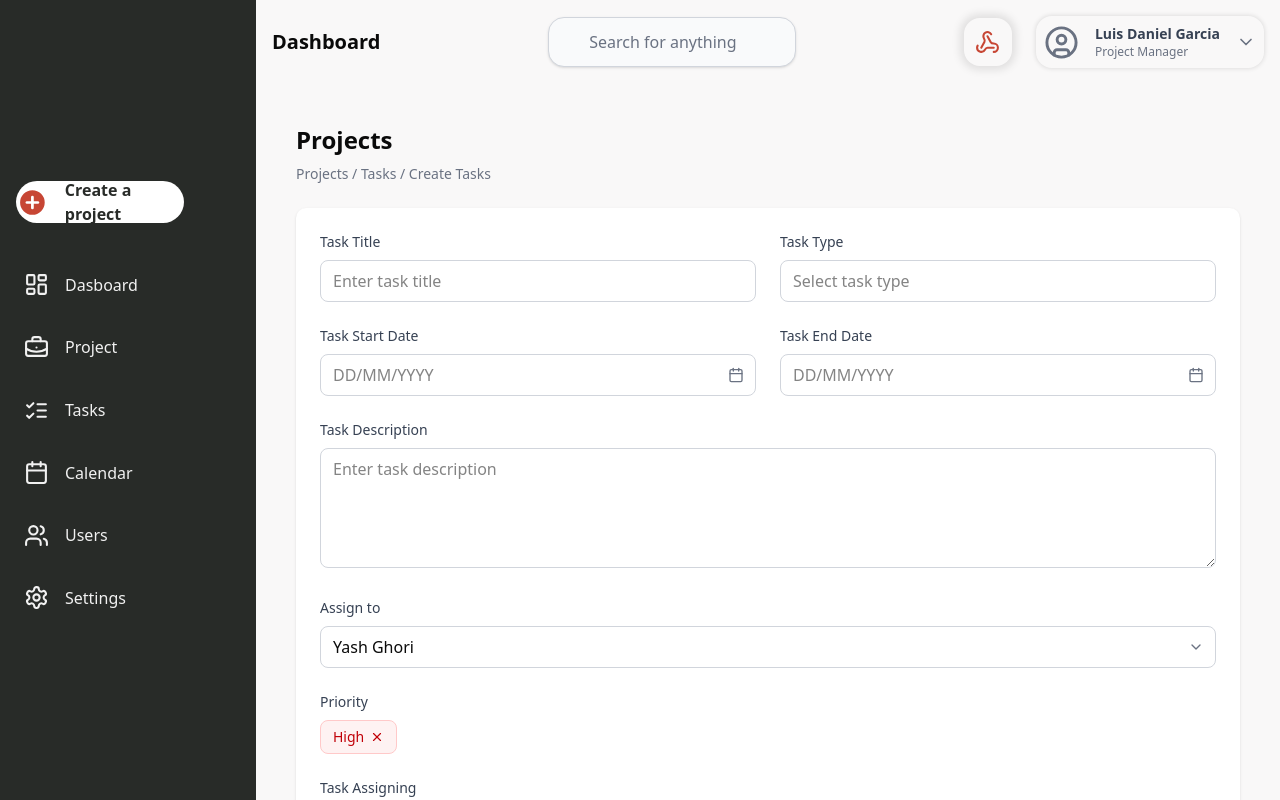
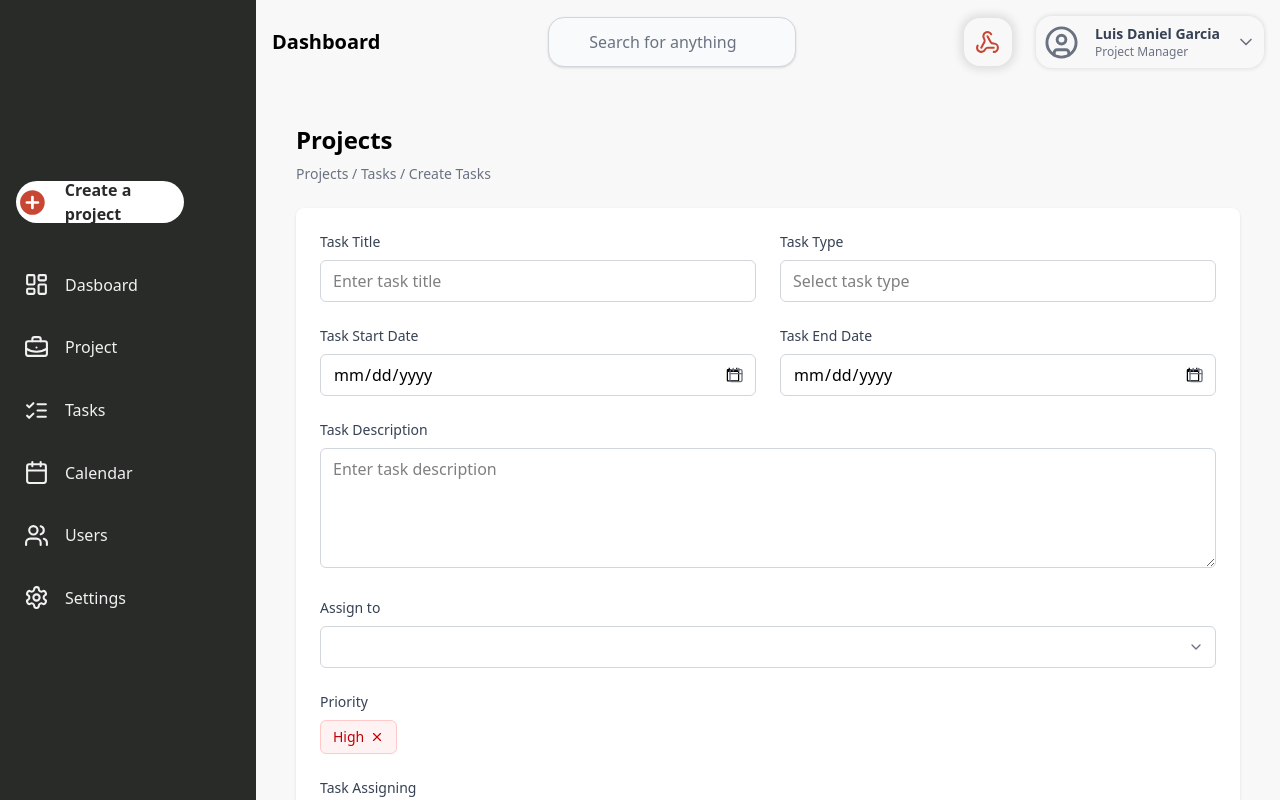
Before and after one commit to HEmilGS/OracleBot, a React (Vite) app: page /create in a window 1280 px wide. Shown: the top 800 px of the page. Built offline with nearby package versions, Linux system fonts and the light colour scheme.

Commit message:
objects done

```diff
--- a/src/App.tsx
+++ b/src/App.tsx
@@ -1,18 +1,20 @@
-
+import React, { useState } from "react";
 import SideBar from "./Components/SideBar";
-import Header from "./Components/header";
+import Header from "./Components/Header";
 import FocusMode from "./pages/FocusMode";
 import CreateTask from "./pages/CreateTask";
 import Dashboard from "./pages/Dashboard";
 import Tasks from "./pages/Tasks";
-import { BrowserRouter as Router, Route } from 'react-router-dom'
+import { BrowserRouter as Router, Route, Routes } from 'react-router-dom';
+import { Task } from './types/Task';
 
+const App: React.FC = () => {
+  const [tasks, setTasks] = useState<Task[]>([]);
 
-import "./App.css";
+  const addTask = (task: Task) => {
+    setTasks([...tasks, task]);
+  };
 
-import { Routes } from "react-router-dom";
-
-function App() {
   return (
     <div className="flex bg-[#F9F8F8]">
       <Router>
@@ -22,14 +24,15 @@ function App() {
           <div className="p-4">
             <Routes>
               <Route path="/" element={<Dashboard />} />
-              <Route path="/tasks" element={<Tasks />} />
-              <Route path="/focus" element={<FocusMode />} />
-              <Route path="/create" element={<CreateTask />} />
+              <Route path="/tasks" element={<Tasks tasks={tasks} />} />
+              <Route path="/focus" element={<FocusMode tasks={tasks} />} />
+              <Route path="/create" element={<CreateTask addTask={addTask} />} />
             </Routes>
           </div>
         </div>
       </Router>
     </div>
-  )
-}
+  );
+};
+
 export default App;
--- a/src/pages/CreateTask.tsx
+++ b/src/pages/CreateTask.tsx
@@ -1,8 +1,8 @@
 "use client"
 
-import type React from "react"
-import { useState } from "react"
+import React, { useState } from "react"
 import { Calendar, ChevronDown, X } from "lucide-react"
+import { Task } from "../types/Task"
 
 // Componentes inline con clases de Tailwind
 const Button = ({
@@ -47,17 +47,60 @@ const Badge = ({ children, className = "", ...props }: React.HTMLAttributes<HTML
   )
 }
 
-export default function CreateTask() {
-  const [priority, setPriority] = useState<string>("High")
-  const [status, setStatus] = useState<string>("Pending")
-
-  const handleRemovePriority = () => {
-    setPriority("")
+interface CreateTaskProps {
+  addTask: (task: Task) => void;
 }
 
-  const handleRemoveStatus = () => {
-    setStatus("")
-  }
+export default function CreateTask({ addTask }: CreateTaskProps) {
+  const [task, setTask] = useState<Task>({
+    id: 0,
+    title: '',
+    type: '',
+    startDate: '',
+    dueDate: '',
+    description: '',
+    assignee: '', // Valor por defecto
+    priority: 'High',
+    state: 'Pending'
+  });
+
+  const handleChange = (e: React.ChangeEvent<HTMLInputElement | HTMLTextAreaElement>) => {
+    const { name, value } = e.target;
+    setTask(prevTask => ({
+      ...prevTask,
+      [name]: value
+    }));
+  };
+
+  const handlePriorityChange = (priority: string) => {
+    setTask(prevTask => ({
+      ...prevTask,
+      priority
+    }));
+  };
+
+  const handleStatusChange = (state: string) => {
+    setTask(prevTask => ({
+      ...prevTask,
+      state
+    }));
+  };
+
+  const handleSubmit = (e: React.FormEvent) => {
+    e.preventDefault();
+    addTask({ ...task, id: Date.now() }); // Usamos el timestamp como ID único
+    setTask({
+      id: 0,
+      title: '',
+      type: '',
+      startDate: '',
+      dueDate: '',
+      description: '',
+      assignee: '',
+      priority: 'High',
+      state: 'Pending'
+    });
+  };
 
   return (
     <div className="p-6">
@@ -68,19 +111,33 @@ export default function CreateTask() {
         </div>
       </div>
 
-      <div className="bg-white rounded-lg shadow-sm p-6">
+      <form onSubmit={handleSubmit} className="bg-white rounded-lg shadow-sm p-6">
         <div className="grid grid-cols-1 md:grid-cols-2 gap-6 mb-6">
           <div className="space-y-2">
             <label htmlFor="task-title" className="block text-sm font-medium text-gray-700">
               Task Title
             </label>
-            <Input id="task-title" placeholder="Enter task title" />
+            <Input
+              id="task-title"
+              name="title"
+              value={task.title}
+              onChange={handleChange}
+              placeholder="Enter task title"
+              required
+            />
           </div>
           <div className="space-y-2">
             <label htmlFor="task-type" className="block text-sm font-medium text-gray-700">
               Task Type
             </label>
-            <Input id="task-type" placeholder="Select task type" />
+            <Input
+              id="task-type"
+              name="type"
+              value={task.type}
+              onChange={handleChange}
+              placeholder="Select task type"
+              required
+            />
           </div>
         </div>
 
@@ -90,7 +147,14 @@ export default function CreateTask() {
               Task Start Date
             </label>
             <div className="relative">
-              <Input id="start-date" placeholder="DD/MM/YYYY" className="pr-10" />
+              <Input
+                id="start-date"
+                name="startDate"
+                type="date"
+                value={task.startDate}
+                onChange={handleChange}
+                required
+              />
               <Calendar className="absolute right-3 top-1/2 -translate-y-1/2 h-4 w-4 text-gray-500" />
             </div>
           </div>
@@ -99,7 +163,14 @@ export default function CreateTask() {
               Task End Date
             </label>
             <div className="relative">
-              <Input id="end-date" placeholder="DD/MM/YYYY" className="pr-10" />
+              <Input
+                id="end-date"
+                name="dueDate"
+                type="date"
+                value={task.dueDate}
+                onChange={handleChange}
+                required
+              />
               <Calendar className="absolute right-3 top-1/2 -translate-y-1/2 h-4 w-4 text-gray-500" />
             </div>
           </div>
@@ -109,7 +180,14 @@ export default function CreateTask() {
           <label htmlFor="task-description" className="block text-sm font-medium text-gray-700">
             Task Description
           </label>
-          <Textarea id="task-description" placeholder="Enter task description" />
+          <Textarea
+            id="task-description"
+            name="description"
+            value={task.description}
+            onChange={handleChange}
+            placeholder="Enter task description"
+            required
+          />
         </div>
 
         <div className="space-y-2 mb-6">
@@ -117,7 +195,14 @@ export default function CreateTask() {
             Assign to
           </label>
           <div className="relative">
-            <Input id="assign-to" value="Yash Ghori" className="pr-10" readOnly />
+            <Input
+              id="assign-to"
+              name="assignee"
+              value={task.assignee}
+              onChange={handleChange}
+              className="pr-10"
+              required
+            />
             <ChevronDown className="absolute right-3 top-1/2 -translate-y-1/2 h-4 w-4 text-gray-500" />
           </div>
         </div>
@@ -125,28 +210,36 @@ export default function CreateTask() {
         <div className="space-y-2 mb-6">
           <label className="block text-sm font-medium text-gray-700">Priority</label>
           <div className="flex flex-wrap gap-2">
-            {priority && (
-              <Badge className={priority === "High" ? "bg-red-50 text-red-700 border border-red-200" : ""}>
-                {priority}
-                <button onClick={handleRemovePriority} className="focus:outline-none">
+            <Badge
+              className={task.priority === "High" ? "bg-red-50 text-red-700 border border-red-200" : ""}
+            >
+              {task.priority}
+              <button
+                type="button"
+                onClick={() => handlePriorityChange("")}
+                className="focus:outline-none"
+              >
                 <X className="h-3.5 w-3.5" />
               </button>
             </Badge>
-            )}
           </div>
         </div>
 
         <div className="space-y-2 mb-8">
           <label className="block text-sm font-medium text-gray-700">Task Assigning</label>
           <div className="flex flex-wrap gap-2">
-            {status && (
-              <Badge className={status === "Pending" ? "bg-red-50 text-red-700 border border-red-200" : ""}>
-                {status}
-                <button onClick={handleRemoveStatus} className="focus:outline-none">
+            <Badge
+              className={task.state === "Pending" ? "bg-red-50 text-red-700 border border-red-200" : ""}
+            >
+              {task.state}
+              <button
+                type="button"
+                onClick={() => handleStatusChange("")}
+                className="focus:outline-none"
+              >
                 <X className="h-3.5 w-3.5" />
               </button>
             </Badge>
-            )}
           </div>
         </div>
 
@@ -158,7 +251,7 @@ export default function CreateTask() {
             Delete
           </Button>
         </div>
-      </div>
+      </form>
     </div>
   )
 }
--- a/src/pages/FocusMode.tsx
+++ b/src/pages/FocusMode.tsx
@@ -2,8 +2,13 @@
 
 import { useState, useRef, useEffect } from "react"
 import { ChevronDown, MessageSquare, Lightbulb, Check, Clock, User } from "lucide-react"
+import { Task } from "../types/Task" // Asegúrate de importar el tipo Task
 
-export default function FocusModeContent() {
+interface FocusModeContentProps {
+  tasks: Task[];
+}
+
+export default function FocusModeContent({ tasks }: FocusModeContentProps) {
   const [focusModeEnabled, setFocusModeEnabled] = useState(true)
   const [selectedPriority, setSelectedPriority] = useState("All")
   const [selectedDate, setSelectedDate] = useState("All")
@@ -110,7 +115,7 @@ export default function FocusModeContent() {
       </div>
 
       {/* Task list */}
-      <TaskList selectedPriority={selectedPriority} selectedDate={selectedDate} />
+      <TaskList tasks={tasks} selectedPriority={selectedPriority} selectedDate={selectedDate} />
 
       {/* Footer */}
       <div className="flex justify-end items-center gap-4 text-sm text-gray-500">
@@ -118,7 +123,7 @@ export default function FocusModeContent() {
           <div className="flex items-center justify-center w-4 h-4 rounded border border-gray-300 bg-gray-100">
             <Check className="h-3 w-3" />
           </div>
-          <span>50 tasks</span>
+          <span>{tasks.length} tasks</span>
         </div>
         <div className="flex items-center gap-1">
           <div className="flex items-center justify-center w-4 h-4 rounded border border-gray-300 bg-gray-100">
@@ -131,52 +136,15 @@ export default function FocusModeContent() {
   )
 }
 
-function TaskList({ selectedPriority, selectedDate }) {
-  const tasks = [
-    {
-      id: "40235",
-      title: "Make an Automatic Payment System that enable the design",
-      assignee: "Yash Ghori",
-      openedDays: 11,
-      timeSpent: "00:30:00",
-      priority: "High",
-      status: "Pending",
-      startDate: "2025-06-02", // Formato YYYY-MM-DD para facilitar la comparación
-      endDate: "2025-06-15",
-      description:
-        "Revisar y actualizar la lista de tareas pendientes para asegurar que todas estén asignadas y con fechas límite claras.",
-      avatar: "/placeholder.svg?height=40&width=40",
-    },
-    {
-      id: "40233",
-      title: "Make an Automatic Payment System that enable the design",
-      assignee: "Yash Ghori",
-      openedDays: 11,
-      timeSpent: "00:30:00",
-      priority: "Medium",
-      status: "Canceled",
-      completedStatus: "Completed",
-      startDate: "2025-06-02",
-      endDate: "2025-06-15",
-      avatar: "/placeholder.svg?height=40&width=40",
-    },
-    {
-      id: "40235",
-      title: "Make an Automatic Payment System that enable the design",
-      assignee: "Yash Ghori",
-      openedDays: 10,
-      timeSpent: "00:30:00",
-      priority: "Low",
-      status: "Canceled",
-      completedStatus: "Completed",
-      startDate: "2025-06-02",
-      endDate: "2025-06-15",
-      avatar: "/placeholder.svg?height=40&width=40",
-    },
-  ]
+interface TaskListProps {
+  tasks: Task[];
+  selectedPriority: string;
+  selectedDate: string;
+}
 
+function TaskList({ tasks, selectedPriority, selectedDate }: TaskListProps) {
   // Función para filtrar tareas por fecha
-  const filterTasksByDate = (task) => {
+  const filterTasksByDate = (task: Task) => {
     const taskDate = new Date(task.startDate)
     const today = new Date()
     const startOfWeek = new Date(today)
--- a/src/pages/Tasks.tsx
+++ b/src/pages/Tasks.tsx
@@ -2,10 +2,14 @@ import { useState } from 'react';
 import { Users } from 'lucide-react';
 import { Lightbulb } from 'lucide-react';
 import { NavLink } from 'react-router-dom';
+import { Task } from '../types/Task';
 
-function Tasks() {
+interface TasksProps {
+  tasks: Task[];
+}
+
+function Tasks({ tasks }: TasksProps) {
     // Estado para manejar las tareas
-    const [tasks, setTasks] = useState(['Auditoría de Seguridad', 'Desarrollo Frontend', 'Desarrollo de APIs']);
     const [newTask, setNewTask] = useState('');
 
     // Función para agregar una nueva tarea
@@ -45,23 +49,16 @@ function Tasks() {
             </div>
 
             <div className='h-full flex flex-col items-center p-4'>
-                {/* <input
-                    type="text"
-                    value={newTask}
-                    onChange={(e) => setNewTask(e.target.value)}
-                    placeholder="Enter a new task"
-                    className="mb-4 p-2 border rounded"
-                /> */}
                 <ul className="w-full ">
                     {tasks.map((task, index) => (
-                        <li key={index} className="bg-white p-2 mb-2 h-1/2 rounded-2xl shadow-md">
+                        <li key={index} className="bg-white p-2 mb-2  rounded-2xl shadow-md">
                             <div className='h-full flex flex-row items-center justify-start'>
                             <Lightbulb/>
                             <div className=' flex flex-col items-start justify-start ml-4'>
-                                <span className='font-bold'> {task} </span>
+                                <span className='font-bold'> {task.title} </span>
                                 <div >
-                                <span className="text-sm text-gray-500">#402235 opened 10 days ago</span>
-                                <span className='ml-4 text-sm  bg-[#4BA665]/15 w-auto px-2 rounded-xl text-[#4BA665]'>Completed</span>
+                                <span className="text-sm text-gray-500">#{task.id} opened 10 days ago</span>
+                                <span className='ml-4 text-sm  bg-[#4BA665]/15 w-auto px-2 rounded-xl text-[#4BA665]'>{task.state}</span>
                                 </div>
                             </div>
                             <div className='flex flex-row items-center mb-4 ml-auto mr-5'>
--- /dev/null
+++ b/src/types/Task.ts
@@ -0,0 +1,12 @@
+// src/types/Task.ts
+export interface Task {
+  id: number;
+  title: string;
+  type: string;
+  startDate: string;
+  dueDate: string;
+  description: string;
+  assignee: string;
+  priority: string;
+  state: string;
+}
```
Lines whose indentation alone changed are shown as unchanged.
